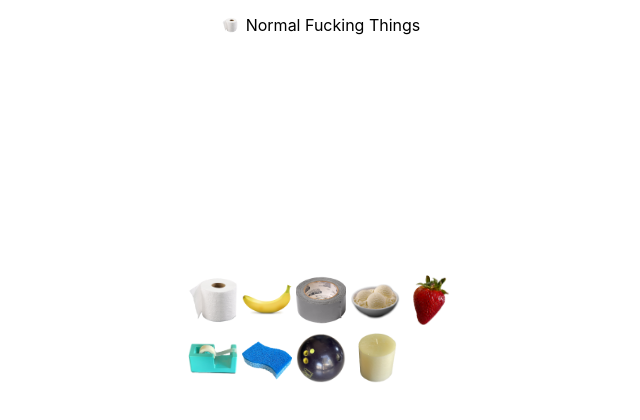
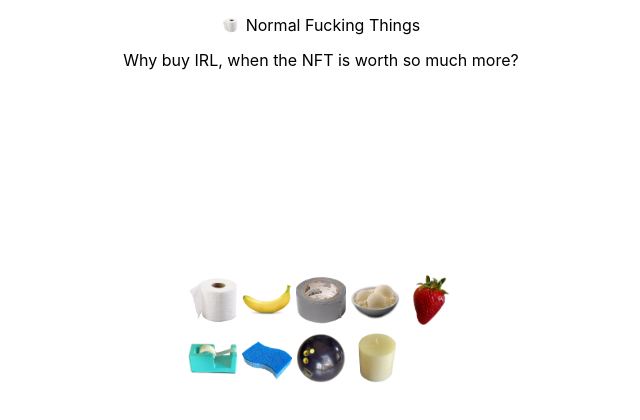
Before and after one commit to amarcher/nft, a React (Create React App) app: page / in a window 1280 px wide. Shown: the top 420 px of the page, without its empty margins (319-959 px from the left). Built offline with nearby package versions, Linux system fonts and the light colour scheme.

Commit message:
add a subtitle

```diff
--- a/src/components/Nav.tsx
+++ b/src/components/Nav.tsx
@@ -29,6 +29,7 @@ export default function Nav() {
           </li>
         </ul>
       </nav>
+      <div>Why buy IRL, when the NFT is worth so much more?</div>
       <div className="nav__spacer" />
     </div>
   );
```
